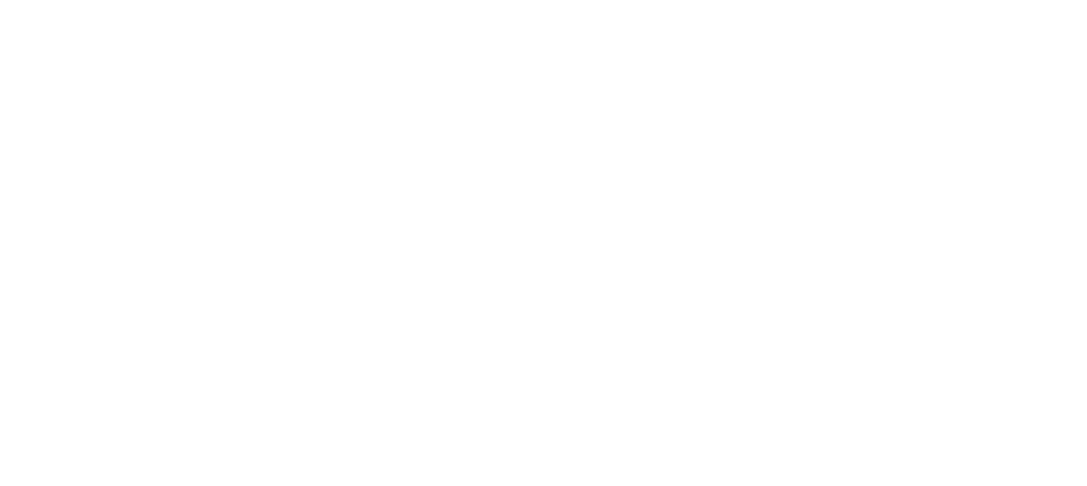
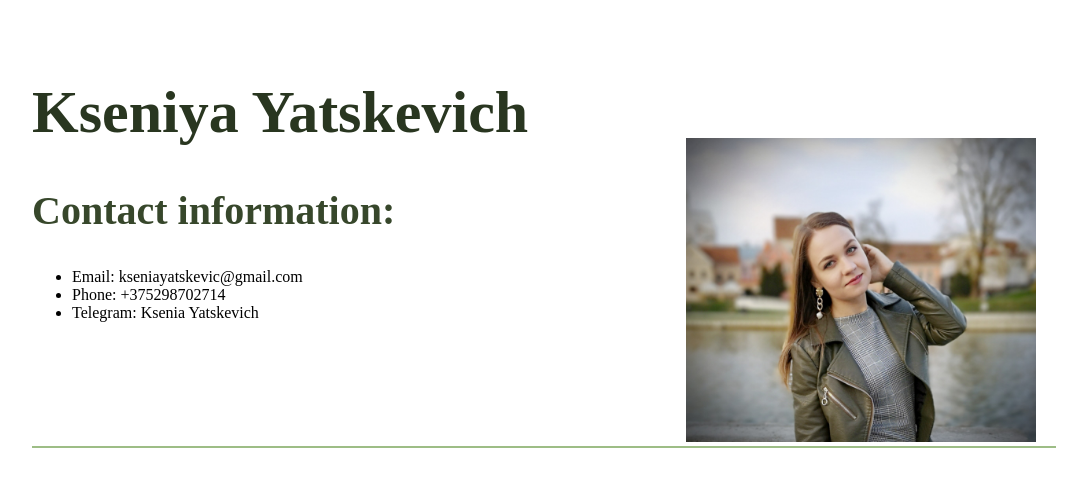
Before and after one commit to KseniyaYatskevich/rsschool-cv, a plain HTML site: page index.html in a window 1280 px wide. Shown: the whole page, without its empty margins (96-1183 px from the left). Drawn offline with Linux system fonts and the light colour scheme.

Commit message:
feat: add header

```diff
--- a/index.html
+++ b/index.html
@@ -4,11 +4,28 @@
     <meta charset="UTF-8">
     <meta name="viewport" content="width=device-width, initial-scale=1.0">
     <meta http-equiv="X-UA-Compatible" content="ie=edge">
+    <link href="style.css" rel="stylesheet">
     <title>Document</title>
 </head>
 <body>
     <div class="container">
-        <header></header>
+        <header>
+            <div class="header-flex">
+                <div class="header-item">
+                    <h1 class="name">Kseniya Yatskevich</h1>
+                    <h2 class="section-title">Contact information:</h2>
+                     <ul>
+                        <li>Email: kseniayatskevic@gmail.com</li>
+                        <li>Phone: +375298702714</li>
+                        <li>Telegram: Ksenia Yatskevich</li>
+                    </ul>
+                </div>
+                <div class="header-item">
+                    <img src="image/photo.jpg" alt="">
+                </div>
+            </div>
+
+        </header>
         <main></main>
     </div>
 </body>
--- a/style.css
+++ b/style.css
@@ -0,0 +1,26 @@
+.container {
+    width: 1024px;
+    padding: 30px;
+    margin: 0 auto;
+}
+
+.header-flex {
+    display: flex;
+    justify-content: space-between;
+    border-bottom: 2px solid  rgb(157, 189, 134);
+}
+
+.header-item img {
+    margin: 100px 20px 0 0;
+    width: 350px;
+}
+
+.name {
+    font-size: 60px;
+    color: rgb(41, 54, 32);
+}
+
+.section-title {
+    font-size: 40px;
+    color: rgb(55, 71, 43);
+}
```
